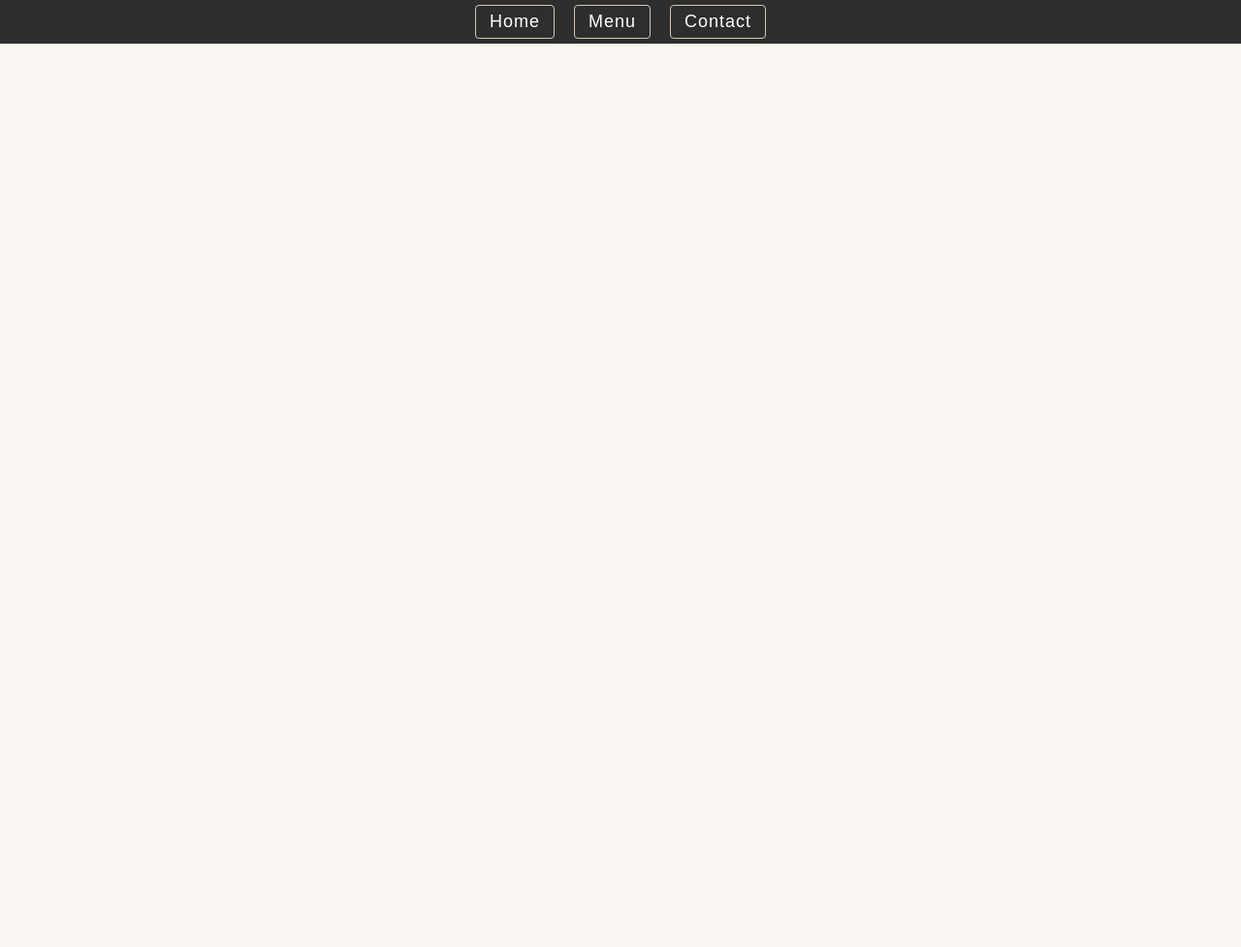
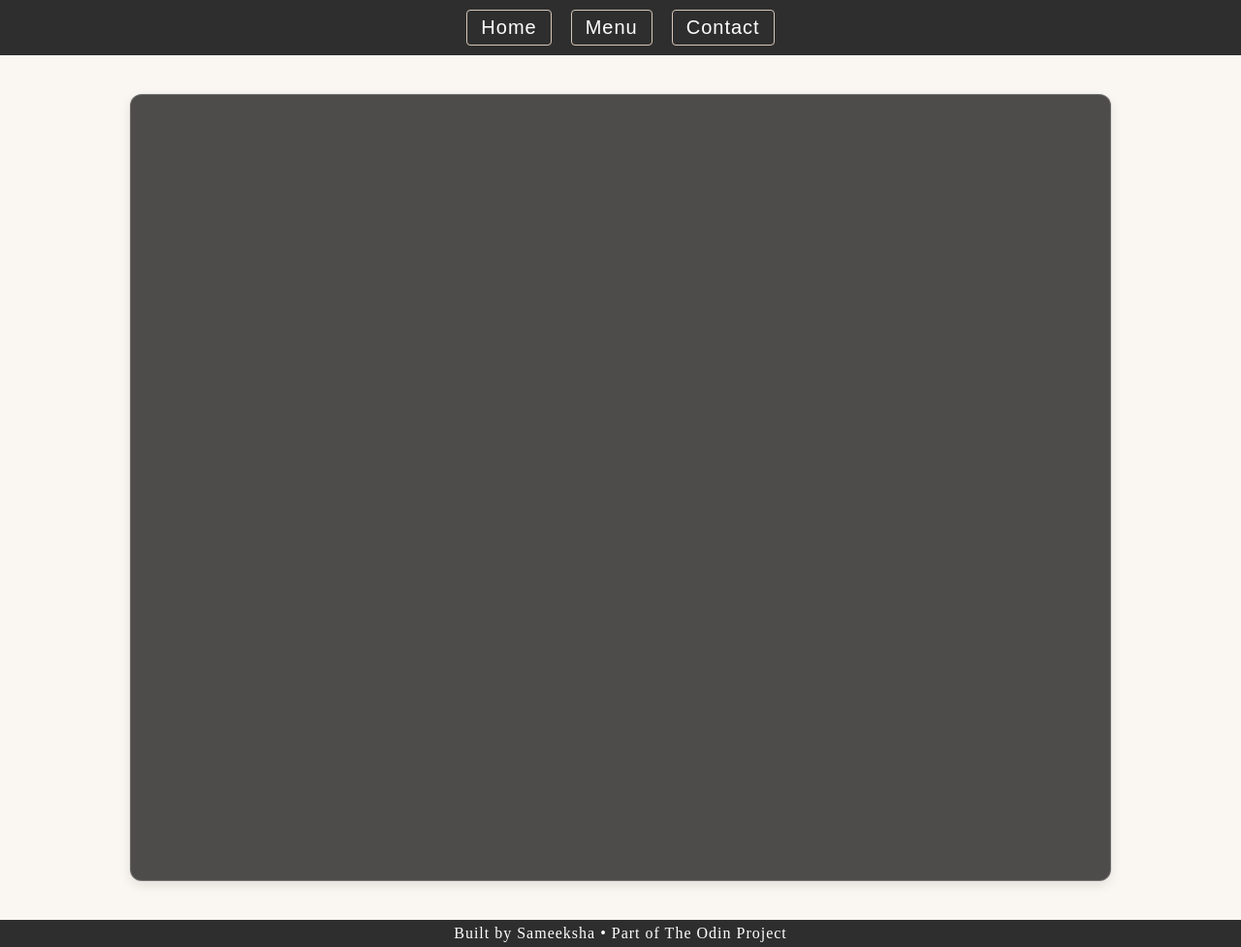
Before and after one commit to sameeksha-dalvi/zen-dining, a website built with webpack: page src/template.html in a window 1280 px wide. Shown: the whole page at 97% size. Before the commit the page ends 800 px from the top, so only its background shows below. Built offline with nearby package versions, Linux system fonts and the light colour scheme.

Commit message:
feat: style content and add footer

```diff
--- a/src/styles.css
+++ b/src/styles.css
@@ -1,7 +1,7 @@
 :root {
 
   --bg-main: #FAF7F2;
-  --bg-card: #FFFFFF;
+  --bg-card: rgba(46, 46, 46, 0.85);
   --text-primary: #1F1F1F;
   --text-secondary: #555555;
   --accent-primary: #B23A48;
@@ -18,10 +18,11 @@ body {
   margin: 0;
   display: flex;
   flex-direction: column;
+  gap: 40px
 }
 nav{
   background-color: var(--nav-bg);
-  padding: 5px;
+  padding: 10px;
   display: flex;
   align-items: center;
   justify-content: center;
@@ -32,7 +33,7 @@ button{
   background-color: transparent;
   color: var(--btn-text);
   letter-spacing: 1px;
-  font-size: 18px;
+  font-size: 20px;
   padding: 6px 14px;
   border: 1px solid var(--accent-secondary);
    border-radius: 4px;
@@ -41,5 +42,25 @@ button{
 button:hover {
   background-color: var(--accent-primary);
   border-color: var(--accent-primary);
-  color: #FFFFFF;
+  color:var(--btn-text);
 }
+
+
+#content{
+  background-color: var(--bg-card);
+  width: 1000px;
+  margin: 0 auto;
+  height: 100vh;
+  border: 1px solid rgba(255, 255, 255, 0.2);
+  border-radius: 12px;
+  padding:5px;
+  box-shadow: 0 4px 12px rgba(0, 0, 0, 0.1);
+}
+
+footer{
+  background-color: var(--nav-bg);
+  color: var(--btn-text);
+  padding: 5px;
+  letter-spacing: 1px;
+  text-align: center;
+}
--- a/src/template.html
+++ b/src/template.html
@@ -13,6 +13,8 @@
             <button>Contact</button>
         </nav>
     </header>
-    <div id="content"></div>
+    <div id="content">
+    </div>
+    <footer>Built by Sameeksha • Part of The Odin Project</footer>
 </body>
 </html>
```
